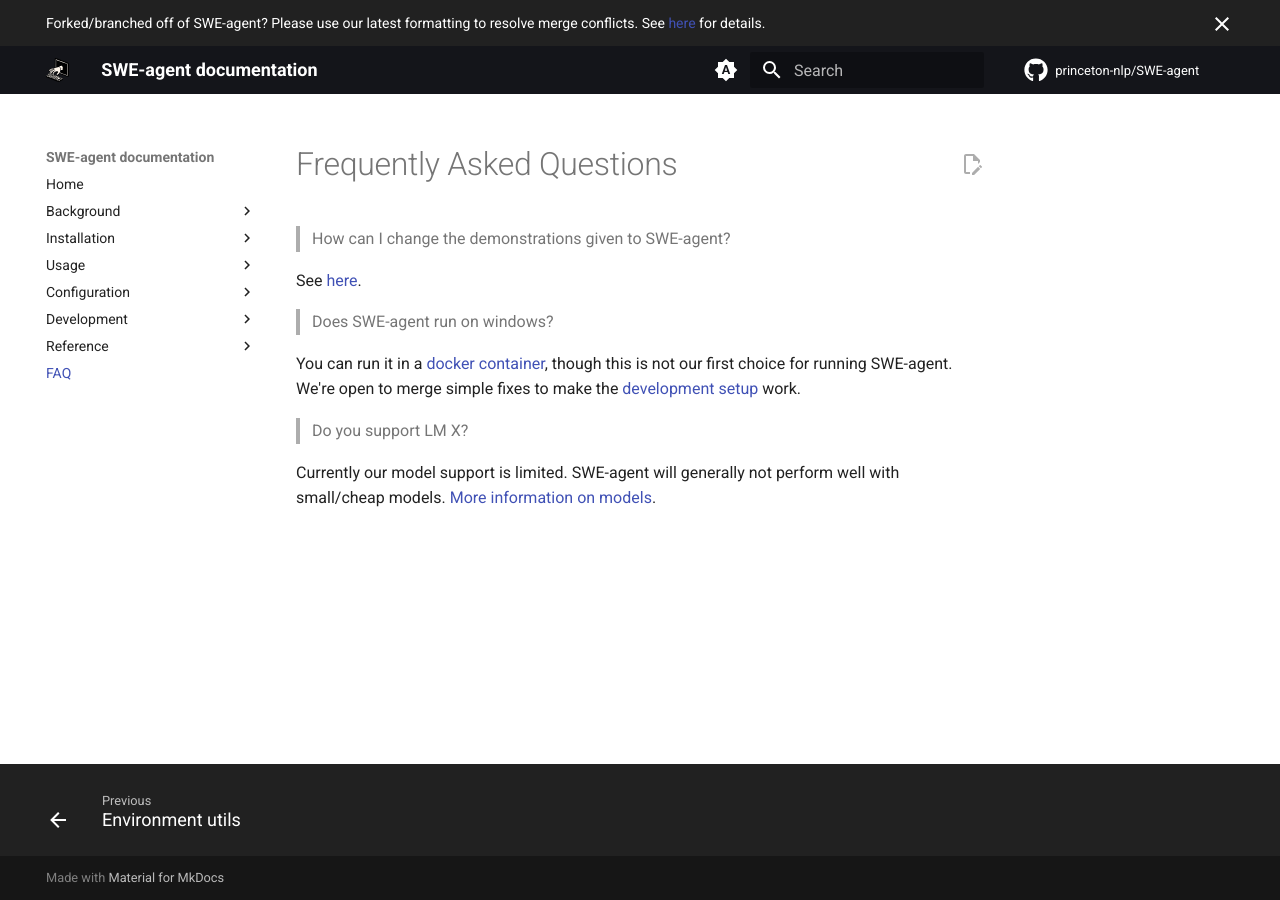
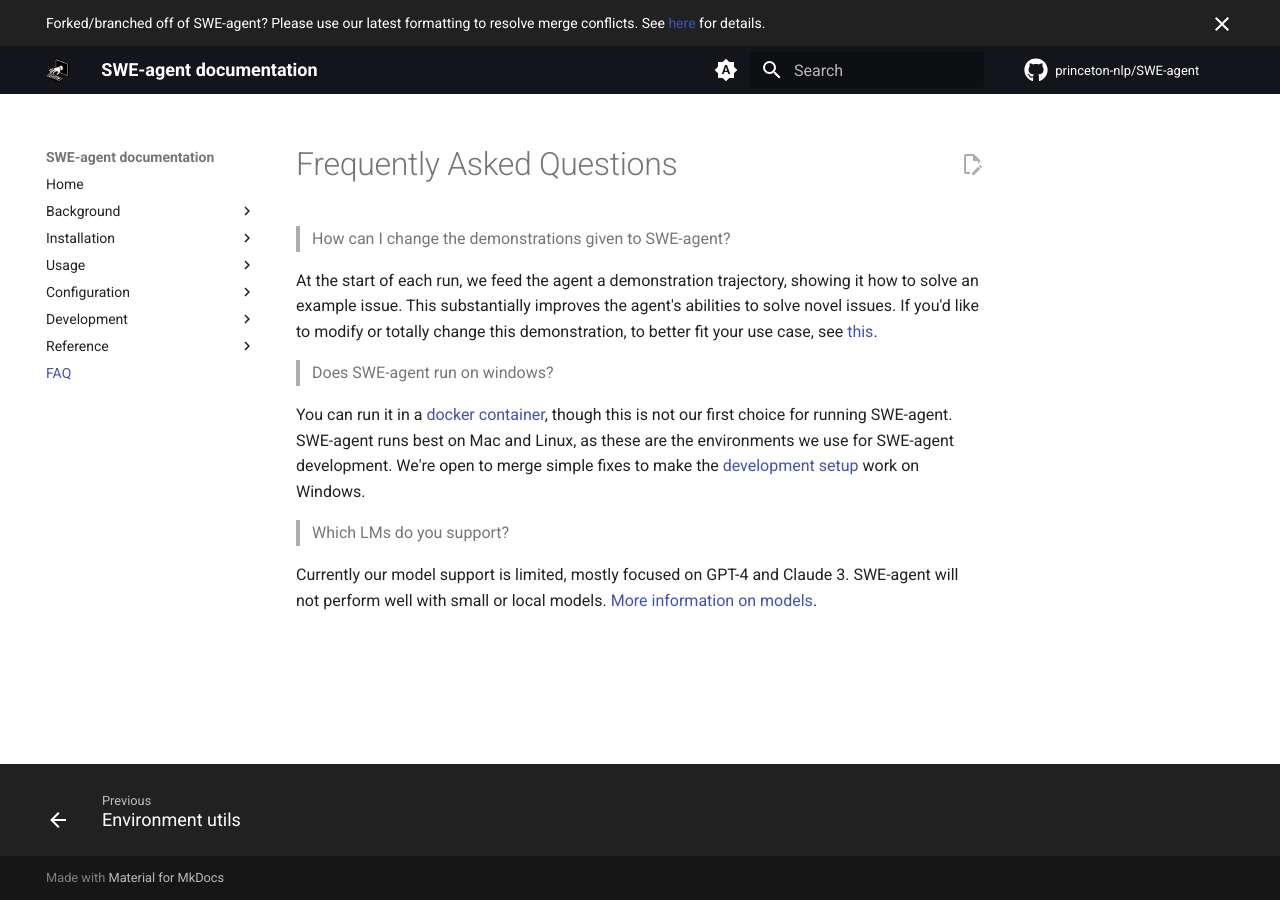
Before and after one commit to princeton-nlp/SWE-agent, an MkDocs documentation site: the page built from docs/faq.md, in a window 1280 px wide. Built offline with MkDocs 1.6.1 and Material for MkDocs 9.7.7, drawn with Linux system fonts in a browser that asks for light colours; comment, search, counter and statistics services are not loaded.

Commit message:
Update faq.md - more details in answers

```diff
--- a/docs/faq.md
+++ b/docs/faq.md
@@ -2,15 +2,17 @@
 
 > How can I change the demonstrations given to SWE-agent?
 
-See [here](config/demonstrations.md).
+At the start of each run, we feed the agent a demonstration trajectory, showing it how to solve an example issue.
+This substantially improves the agent's abilities to solve novel issues.
+If you'd like to modify or totally change this demonstration, to better fit your use case, see [this](config/demonstrations.md).
 
 > Does SWE-agent run on windows?
 
 You can run it in a [docker container](installation/docker.md), though this is not our first
-choice for running SWE-agent. We're open to merge simple fixes to make the [development setup](installation/source.md)
-work.
+choice for running SWE-agent. SWE-agent runs best on Mac and Linux, as these are the environments we use for SWE-agent development.
+We're open to merge simple fixes to make the [development setup](installation/source.md) work on Windows.
 
-> Do you support LM X?
+> Which LMs do you support?
 
-Currently our model support is limited. SWE-agent will generally not perform well with small/cheap models.
+Currently our model support is limited, mostly focused on GPT-4 and Claude 3. SWE-agent will not perform well with small or local models.
 [More information on models](usage/usage_faq.md).
```
